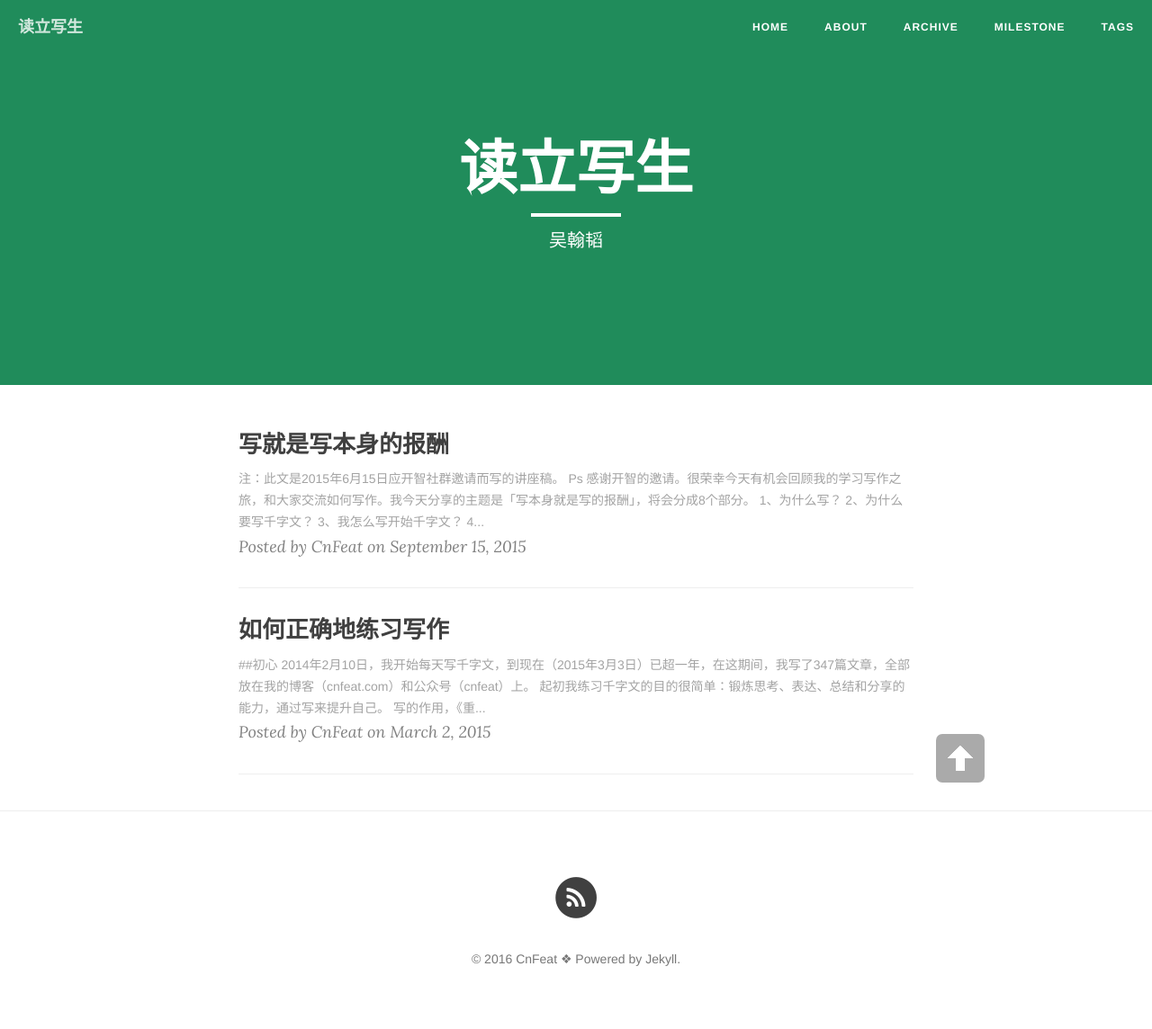
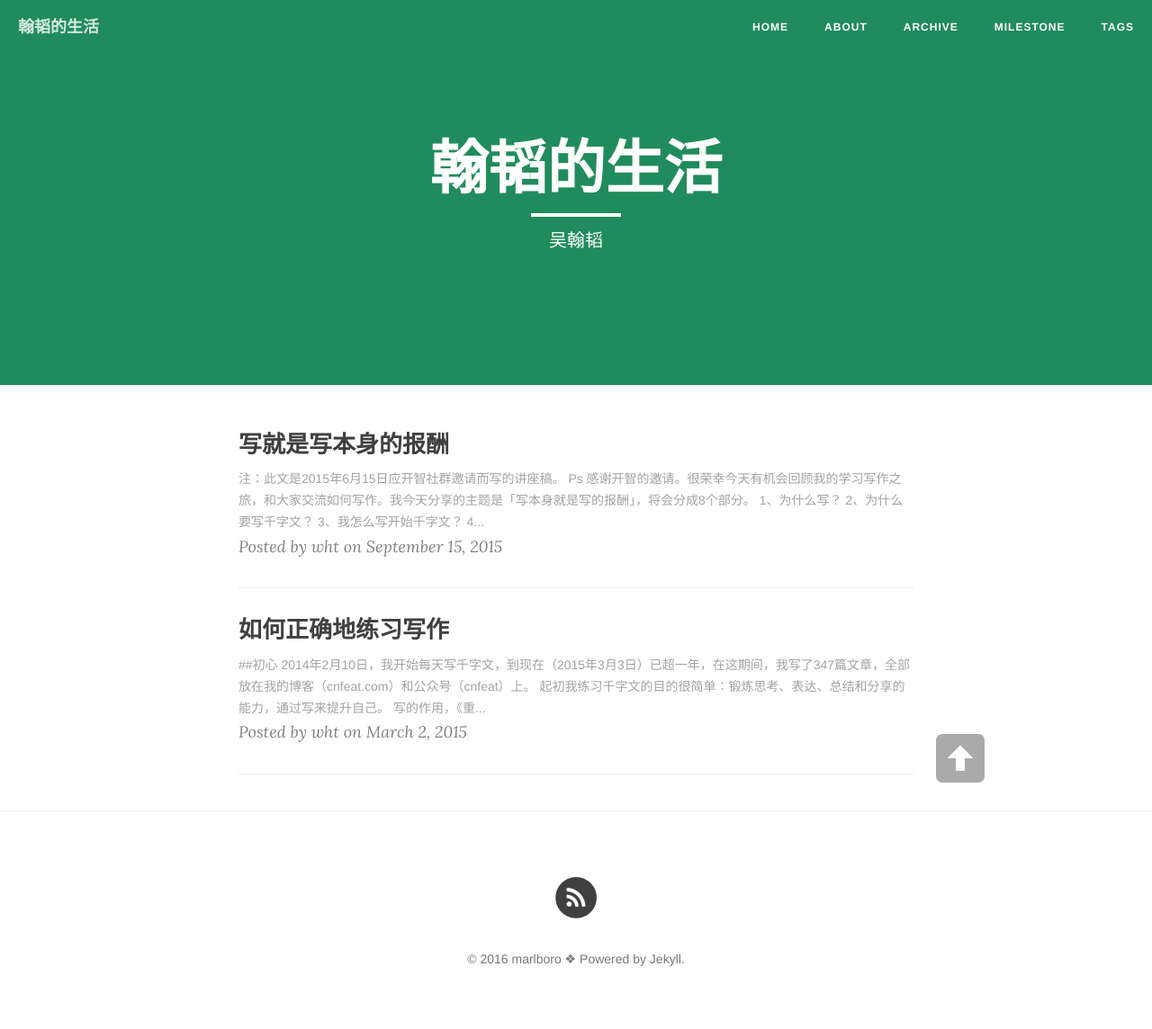
Before and after one commit to marlboro233544951/marlboro233544951.github.io, a Jekyll site: the page built from index.html, in a window 1280 px wide. Shown: the whole page at 90% size. Built offline with Jekyll 4.4.1, drawn with Linux system fonts in a browser that asks for light colours; nearby versions of some CDN libraries; the list of posts is cut into pages by our own code.

Commit message:
configure

```diff
--- a/_config.yml
+++ b/_config.yml
@@ -1,16 +1,16 @@
 # Site settings
-title: 读立写生
+title: 翰韬的生活
 header-img: "img/green.jpg"
 tagline: "cn"
-description: "陈素封|读而立·写而生"
+description: "纵容明天会死去，今天也要微笑活着"
 baseurl: ""
-url: "http://cnfeat"
+url: "wht.today"
 
 # About/contact
 owner:
-  name: " CnFeat"
-  email: CnFeat@gmail.com
-  bio: "写就是写的报酬"
+  name: "marlboro"
+  email: shadowmarlboro@gmail.com
+  bio: "love never die"
 
 # Data
 gavatar: http://dreamofbook.qiniudn.com/Az..png
@@ -33,7 +33,7 @@ paginate: 8
 exclude: ["less","node_modules","Gruntfile.js","package.json","README.md"]
 
 # http://en.wikipedia.org/wiki/List_of_tz_database_time_zones
-timezone: Asia/Shanghai
+timezone: Asia/Chengdu
 
 # Defaults for posts
 defaults:
@@ -43,7 +43,7 @@ defaults:
       type: "posts"
     values:
       layout: "post"
-      author: "CnFeat"
+      author: "wht"
       header-img: "img/green.jpg" # We don't want posts without a header image, that whould mean white on white
 
 # Comments
```
